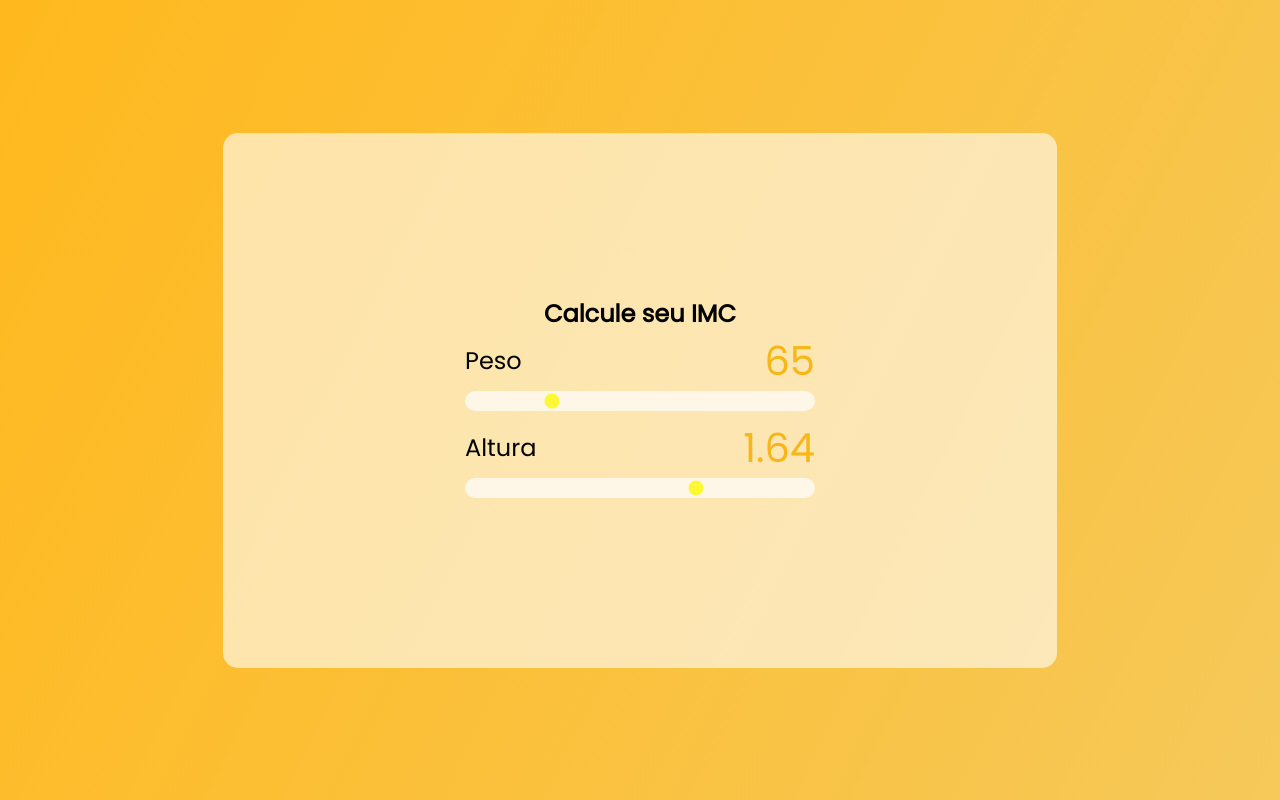
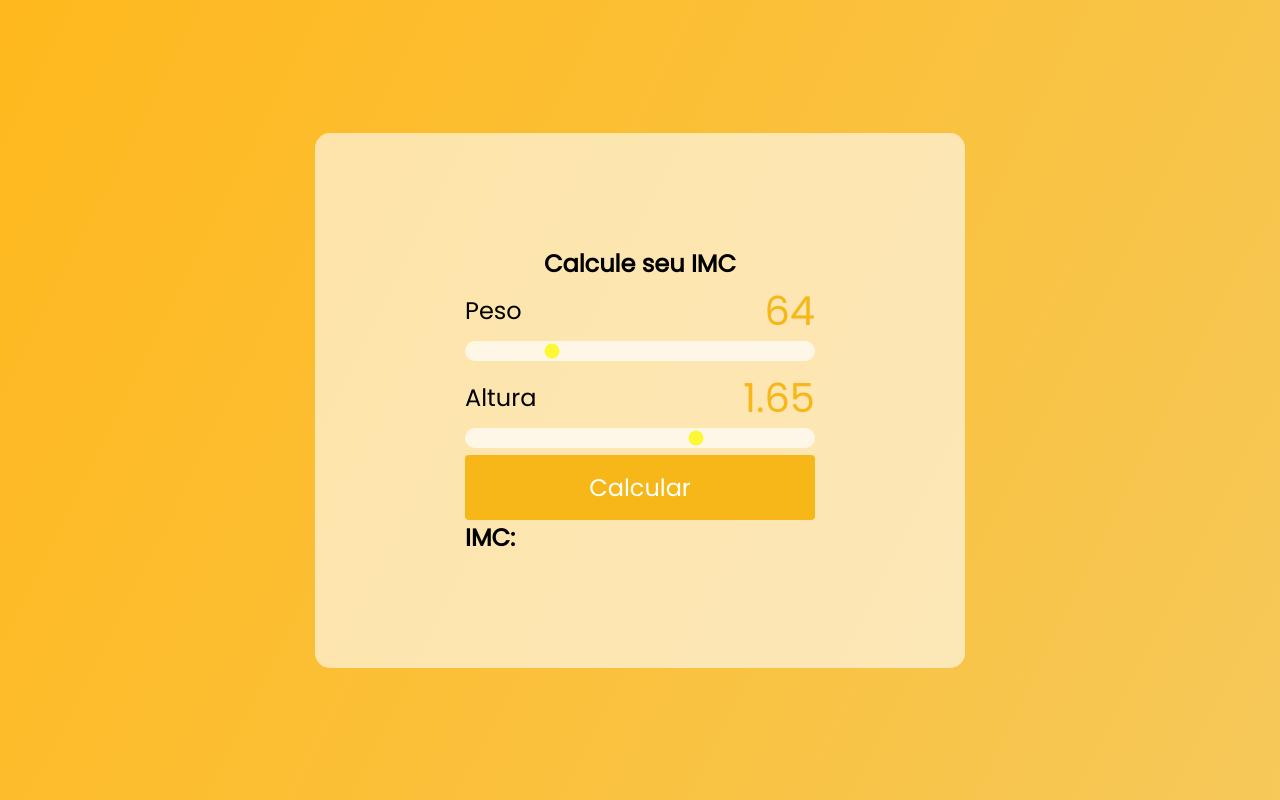
Before and after one commit to LeonardoLuisKlein/desafioimc, a Vue app: page / in a window 1280 px wide. Built offline with nearby package versions, Linux system fonts and the light colour scheme.

Commit message:
Feat: biggest input component

```diff
--- a/src/components/containers/Card/Card.scss
+++ b/src/components/containers/Card/Card.scss
@@ -1,5 +1,5 @@
 section{
-    width: 834px;
+    width: 650px;
     height: 535px;
     background: rgba(255, 255, 255, 0.6);
     border-radius: 15px;
@@ -8,6 +8,7 @@ section{
     flex-direction: column;
     flex-wrap: wrap;
     align-items: center;
+    flex-basis: auto;
 
     h1{
         display: flex;
--- a/src/components/containers/Card/Card.vue
+++ b/src/components/containers/Card/Card.vue
@@ -2,7 +2,6 @@
   <section>
     <h1>Calcule seu IMC</h1>
     <Inputs/>
-    <Inputs type="altura"/>
   </section>
 </template>
 
@@ -11,7 +10,14 @@ import Inputs from '@/components/micro/Inputs/Inputs.vue';
 export default {
     // eslint-disable-next-line
     name: "Card",
-    components: { Inputs }
+    components: { Inputs },
+
+
+    methods:{
+      getImc(){
+
+      }
+    }
 }
 </script>
 
--- a/src/components/micro/Buttons/Buttons.scss
+++ b/src/components/micro/Buttons/Buttons.scss
@@ -0,0 +1,9 @@
+button{
+    background: #f7b718;
+    border-radius: 4px;
+    width: 350px;
+    height: 65px;
+    border: none;
+    color: #fff;
+    font-size: 1.5em;
+}
--- a/src/components/micro/Buttons/Buttons.vue
+++ b/src/components/micro/Buttons/Buttons.vue
@@ -1,10 +1,14 @@
 <template>
-
+  <button v-on:click="clickButton">Calcular</button>
 </template>
 
 <script>
 export default {
-
+    // eslint-disable-next-line
+    name: "Buttons",
+    props:{
+        clickButton: String
+    }
 }
 </script>
 
--- a/src/components/micro/Inputs/Inputs.vue
+++ b/src/components/micro/Inputs/Inputs.vue
@@ -1,53 +1,59 @@
 <template>
     <div id="inputs">
-        <div class="formatInput" v-if="type === 'peso'">
+        <div class="formatInput">
             <div class="formatCard">
                 <p>Peso</p>
-                <p class="formatValue">65</p>
+                <p class="formatValue">{{ this.peso }}</p>
             </div>
-            <input type="range" min="10" max="180" @input="getValue">
+            <input type="range" min="10" max="180" @change="getImc" id="peso" />
         </div>
-        <div class="formatInput" v-else-if="type === 'altura'">
+        <div class="formatInput">
             <div class="formatCard">
                 <p>Altura</p>
-                <p class="formatValue">1.64</p>
+                <p class="formatValue">{{ this.altura }}</p>
             </div>
-            <input type="range" min="1.00" max="2.50" step="any" @input="getValue">
+            <input type="range" min="1.00" max="2.50" step="0.01" @change="getImc" id="altura" />
+            <div>
+                <Buttons />
+                <h2>IMC: </h2>
+            </div>
         </div>
+
     </div>
 </template>
 
 <script>
-import { mapActions } from "vuex";
+import Buttons from "../Buttons/Buttons.vue";
+
 
 export default {
     // eslint-disable-next-line
     name: "Inputs",
+    components: { Buttons },
     props: {
         type: {
             type: String,
-            default: "peso"
-        }
+            default: "peso",
+        },
+    },
+    data() {
+        return {
+            peso: "64",
+            altura: "1.65",
+        };
     },
     methods: {
-        ...mapActions(["setPeso", "setAltura"]),
-        getValue(e) {
-            switch (this.id) {
-                case "peso":
-                    this.setPeso(e.target.value);
-                    break;
-                case "altura":
-                    this.setAltura(e.target.value);
-                    break;
-            }
-        }
+        getImc() {
+            this.peso = document.getElementById("peso").value;
+            const getAltura = document.getElementById("altura").value;
+            this.altura = getAltura;
+            console.log(this.peso);
+            console.log(this.altura);
+        },
     },
-    mounted(){
-        console.log(this.peso)
-    }
-}
+};
 </script>
 
 <style scoped lang="scss">
-@import './Inputs.scss'
+@import "./Inputs.scss";
 </style>
```
